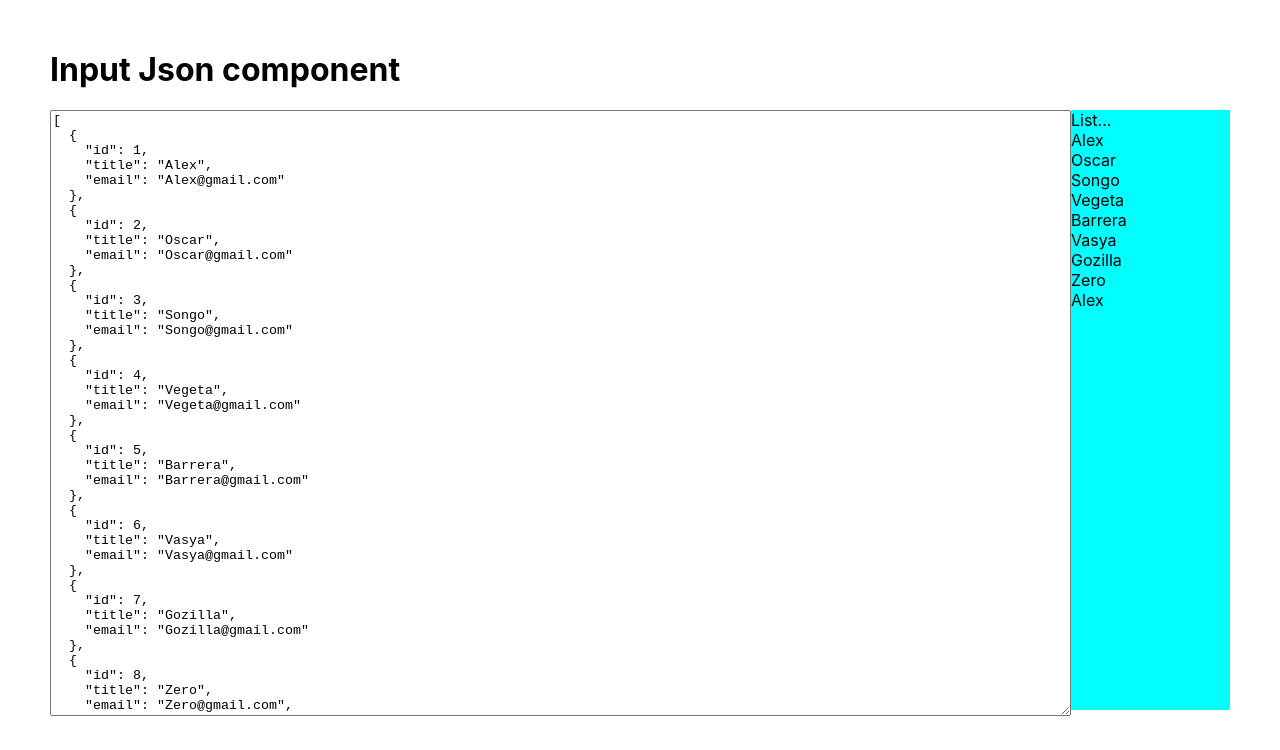
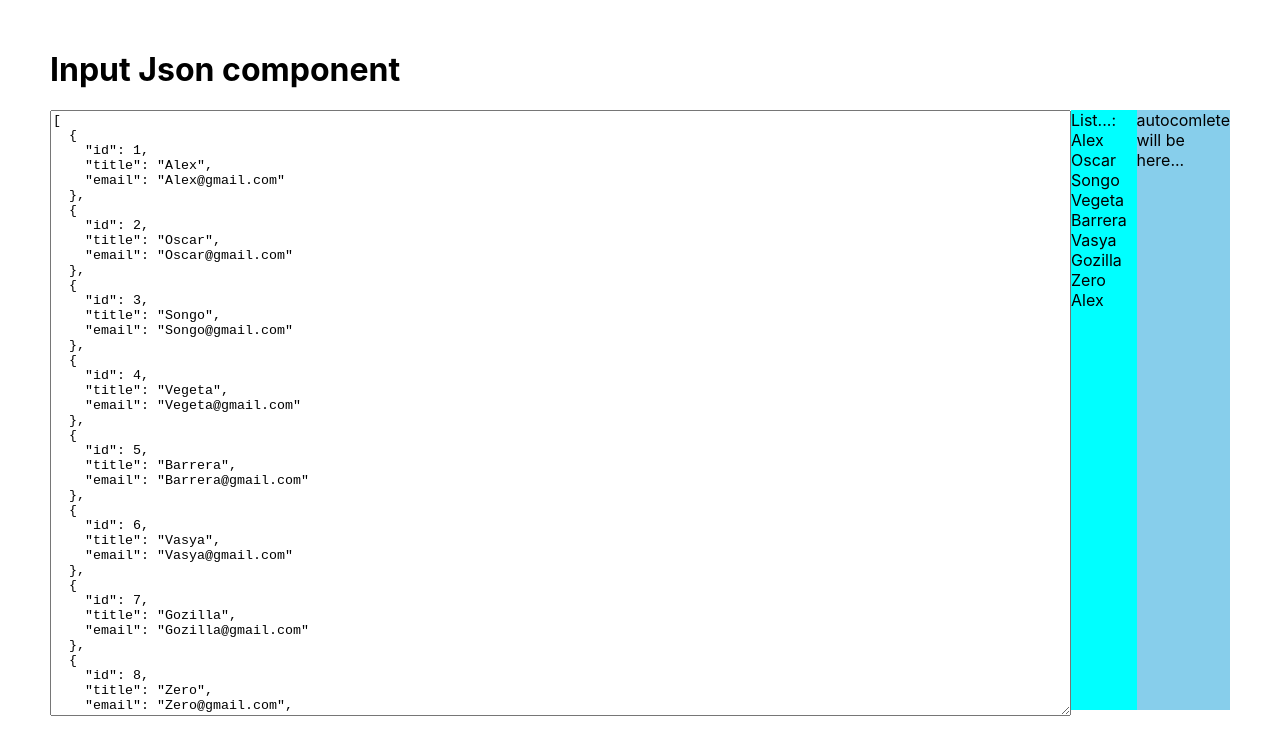
Before and after one commit to AlexKovalchuk/textarea-jspn, a React (Create React App) app: page / in a window 1280 px wide. Shown: the top 750 px of the page. Built offline with nearby package versions, Linux system fonts and the light colour scheme.

Commit message:
implemented searching and view options

```diff
--- a/src/components/JsonInput/JsonTextarea.tsx
+++ b/src/components/JsonInput/JsonTextarea.tsx
@@ -5,9 +5,11 @@ interface ParentPropsItem {
     optionList: { title: string }[]
 }
 
+// here how work with useState array setTheArray(oldArray => [...oldArray, newElement]);
+
 const JsonInput:FunctionComponent<ParentPropsItem> = props => {
     const {optionList} = props;
-    // const [jsonArray, setJsonArray] = useState<Array<any>>([]);
+    const [autocompleteArray, setAutocompleteArray] = useState<{title: string}[]>([]);
     const [jsonText, setJsonText] = useState('unset');
     // eslint-disable-next-line @typescript-eslint/no-unused-vars
     const [autocomplite, setAutocomplite] = useState([]);
@@ -26,9 +28,7 @@ const JsonInput:FunctionComponent<ParentPropsItem> = props => {
     }
 
     const checkIsOnlyLetters = (str: string): boolean => {
-        const letters = /^[A-Za-z]+$/;
-        if(str.match(letters)) return true
-        else return false
+        return str.match(/^[A-Za-z]+$/) ? true : false;
     }
 
     useEffect(() => {
@@ -48,7 +48,10 @@ const JsonInput:FunctionComponent<ParentPropsItem> = props => {
         const newValue = element.currentTarget.value
         setSelection(selectionStart);
         setJsonText(newValue);
-        findMatchesOptionsTitles(getLastTypedWord(selectionStart, newValue));
+        const optionsForAutocomplete = findMatchesOptionsTitles(getLastTypedWord(selectionStart, newValue));
+        console.log('optionsForAutocomplete', optionsForAutocomplete);
+        setAutocompleteArray(optionsForAutocomplete);
+        // save optionsForAutocomplete to state, use state to build autocomplete render block
     }
 
     const getLastTypedWord = (selectionStart:  number, text: string): string => {
@@ -57,7 +60,7 @@ const JsonInput:FunctionComponent<ParentPropsItem> = props => {
         return substringStart[substringStart.length-1];
     }
 
-    const findMatchesOptionsTitles = (text: string): object[] => {
+    const findMatchesOptionsTitles = (text: string): {title: string}[] => {
         return  optionList.filter(option => option.title!.substring(0, text.length).toLowerCase() === text.toLowerCase());
     }
 
@@ -88,6 +91,16 @@ const JsonInput:FunctionComponent<ParentPropsItem> = props => {
         });
     }
 
+    const renderAutocompleteList = () => {
+        return autocompleteArray.map((option: {title: string}, index: number) => {
+            const {title} = option;
+            return (
+                <div key={`autocomplete-item-${index}-${title}`}>{title}</div>
+            )
+        })
+    }
+    console.log('render', autocompleteArray);
+
     return (
         <div className="json-textarea-container">
             <h1>Input Json component</h1>
@@ -105,8 +118,14 @@ const JsonInput:FunctionComponent<ParentPropsItem> = props => {
                     />
                 </div>
                 <div className="block-two">
-                    List...
-                    {renderOptionList()}
+                    <div className="option-list-container">
+                        <div>List...:</div>
+                        {renderOptionList()}
+                    </div>
+                    <div className="option-autocomplete-container">
+                        autocomlete will be here...
+                        {renderAutocompleteList()}
+                    </div>
                 </div>
             </div>
         </div>
--- a/src/components/JsonInput/JsonTextareaStyle.css
+++ b/src/components/JsonInput/JsonTextareaStyle.css
@@ -4,7 +4,6 @@
 
 .json-textarea-block {
     display: flex;
-
 }
 
 .block-one {
@@ -12,13 +11,17 @@
 }
 
 .block-two {
+    display: flex;
     flex: 1;
     height: 600px;
+}
+
+.option-list-container {
+    flex: 1;
     background-color: aqua;
 }
 
-.autocomplete {
-    /*the container must be positioned relative:*/
-    position: relative;
-    display: inline-block;
-  }
+.option-autocomplete-container {
+    flex: 1;
+    background-color: skyblue;
+}
--- a/tslint.json
+++ b/tslint.json
@@ -13,7 +13,7 @@
         "no-console": false,
         "semicolon": false,
         "jsx-no-multiline-js": false,
-        "react-hooks/exhaustive-deps": false,
+        "exhaustive-deps": false,
         "jsx-no-lambda": false,
         "no-any": true
     },
```
